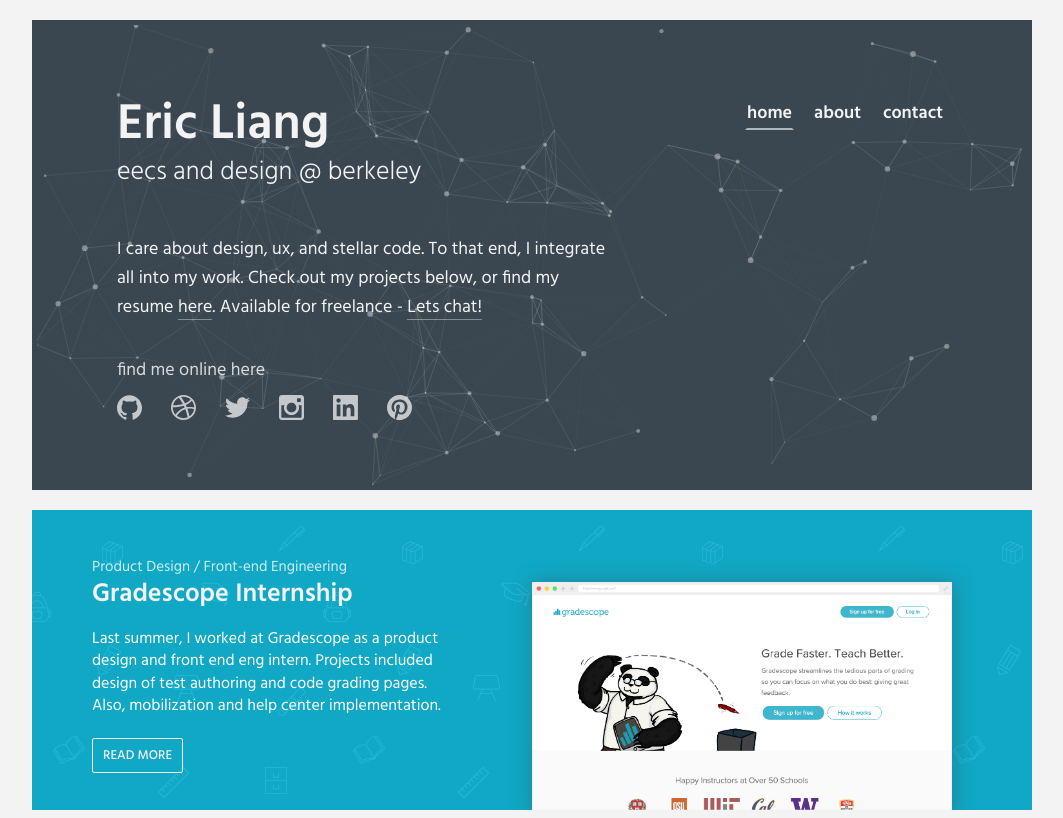
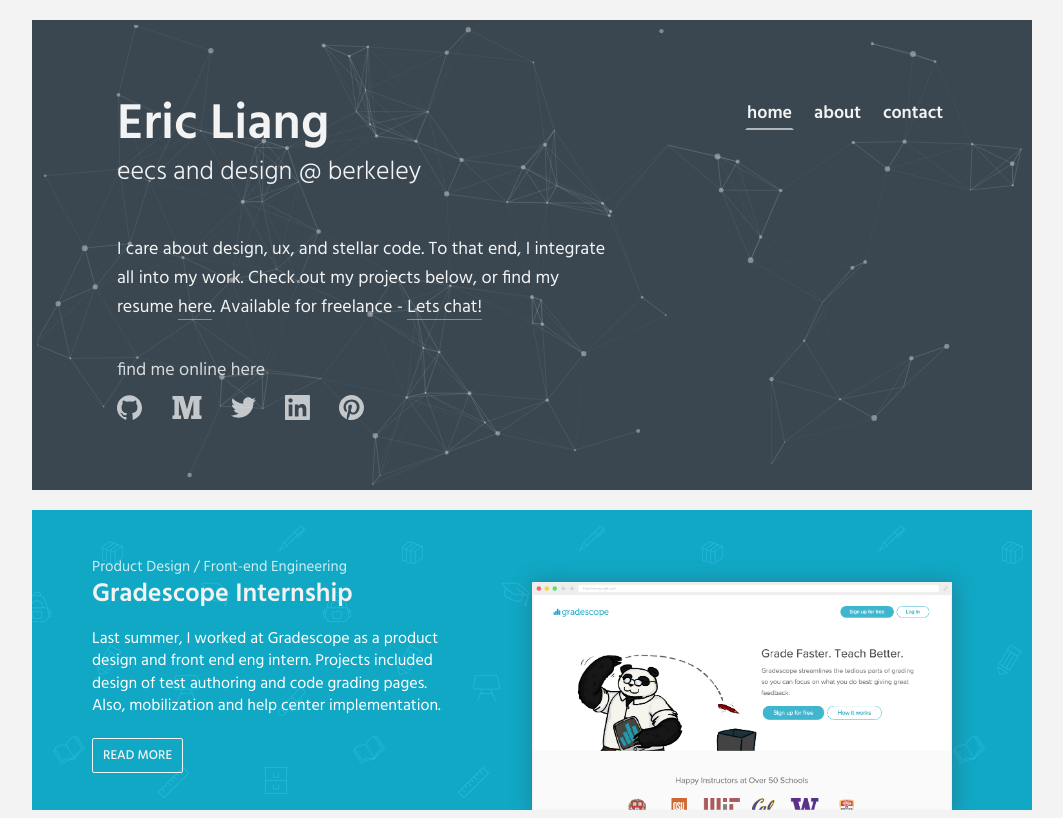
Before and after one commit to eric-ls/portfolio, a plain HTML site: page index.html in a window 1280 px wide. Shown: the top 818 px of the page, without its empty margins (108-1171 px from the left). Drawn offline with Linux system fonts and the light colour scheme.

Commit message:
added medium link to home page

```diff
--- a/index.html
+++ b/index.html
@@ -30,14 +30,11 @@
               <a href="http://github.com/eric-ls" target="_blank">
                 <span class="icon"><img src="assets/images/icons/github.svg" alt="github link icon"></span>
               </a>
-              <a href="https://dribbble.com/ericls" target="_blank">
-                <span class="icon"><img src="assets/images/icons/dribbble.svg" alt="pinterest link icon"></span>
+              <a href="https://medium.com/@ericliang" target="_blank">
+                <span class="icon"><img style="transform: scale(0.92);" src="assets/images/icons/medium.svg" alt="dribbble link icon"></span>
               </a>
               <a href="http://twitter.com/hiericliang" target="_blank">
                 <span class="icon"><img src="assets/images/icons/twitter.svg" alt="twitter link icon"></span>
-              </a>
-              <a href="http://instagram.com/eric.ls" target="_blank">
-                <span class="icon"><img src="assets/images/icons/instagram.svg" alt="instagram link icon"></span>
               </a>
               <a href="http://linkedin.com/in/ericls" target="_blank">
                 <span class="icon"><img src="assets/images/icons/linkedin.svg" alt="linkedin link icon"></span>
```
Also changed, not shown: assets/images/icons/medium.svg (added).
